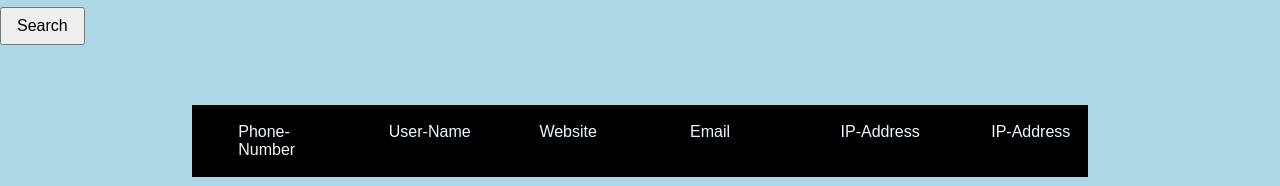
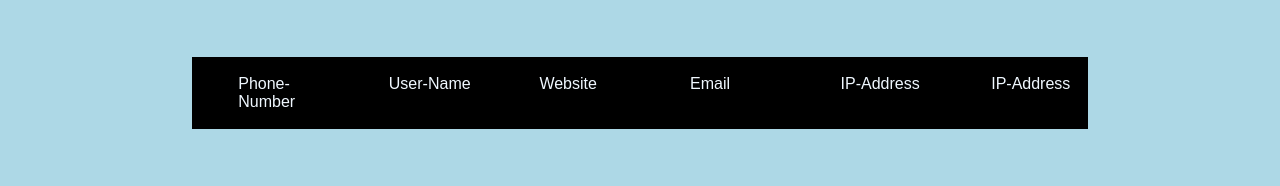
Before and after one commit to rohanpothireddy/bug_bounty_recon_tool_frontend, a plain HTML site: page index.html in a window 1280 px wide. Shown: the part 547-733 px from the top of the page. Drawn offline with Linux system fonts and the light colour scheme.

Commit message:
removed search button

```diff
--- a/index.html
+++ b/index.html
@@ -29,9 +29,7 @@
     <input type="text" id="target" placeholder="Enter target information" />
   </div>
 
-  <div class="input-group">
-        <button onclick="search()">Search</button>
-      </div>
+
   <nav>
     <ul class="nav-ul">
       <li><a href="phone-number-lookup.html">Phone-Number</a></li>
```
